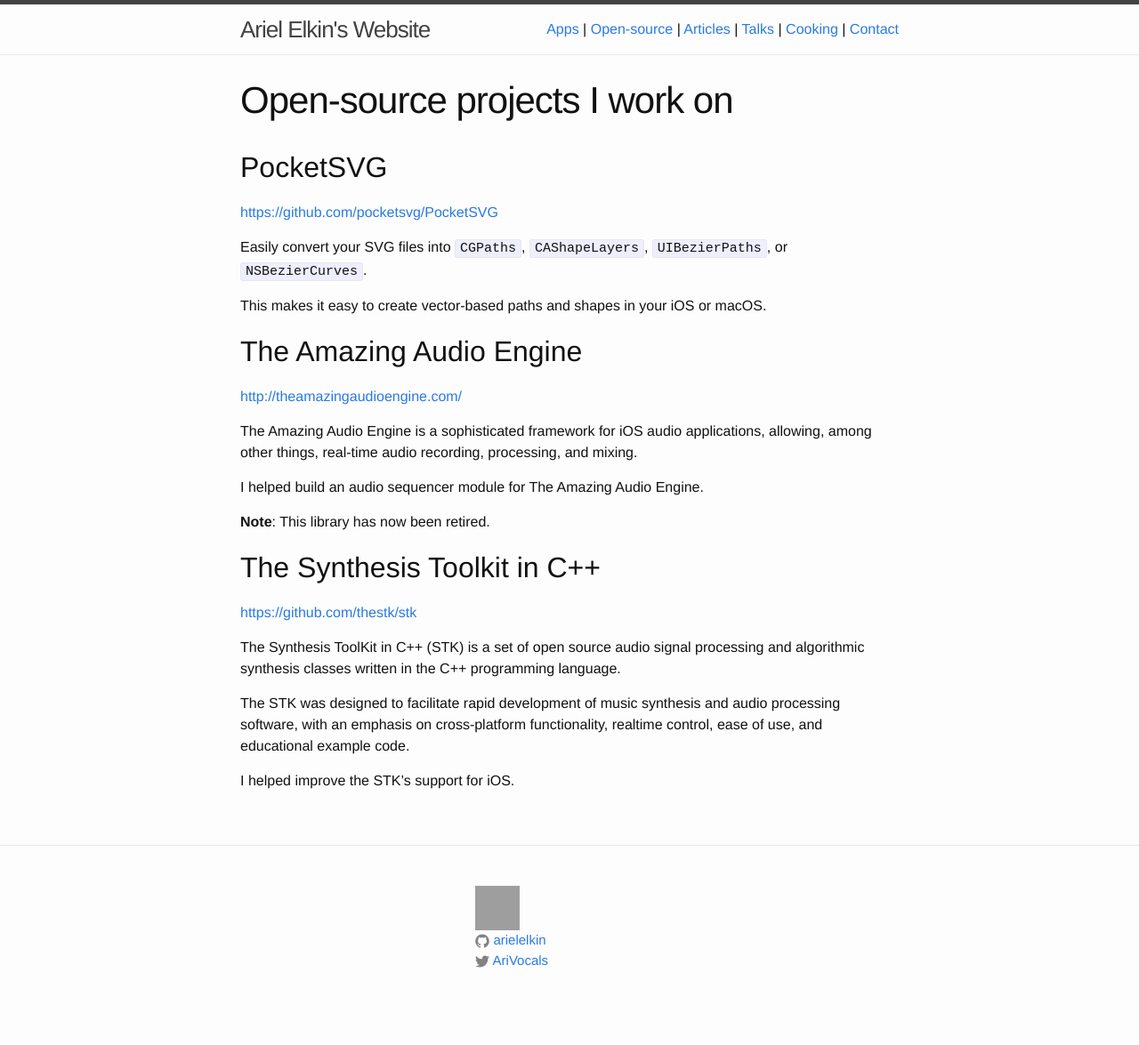
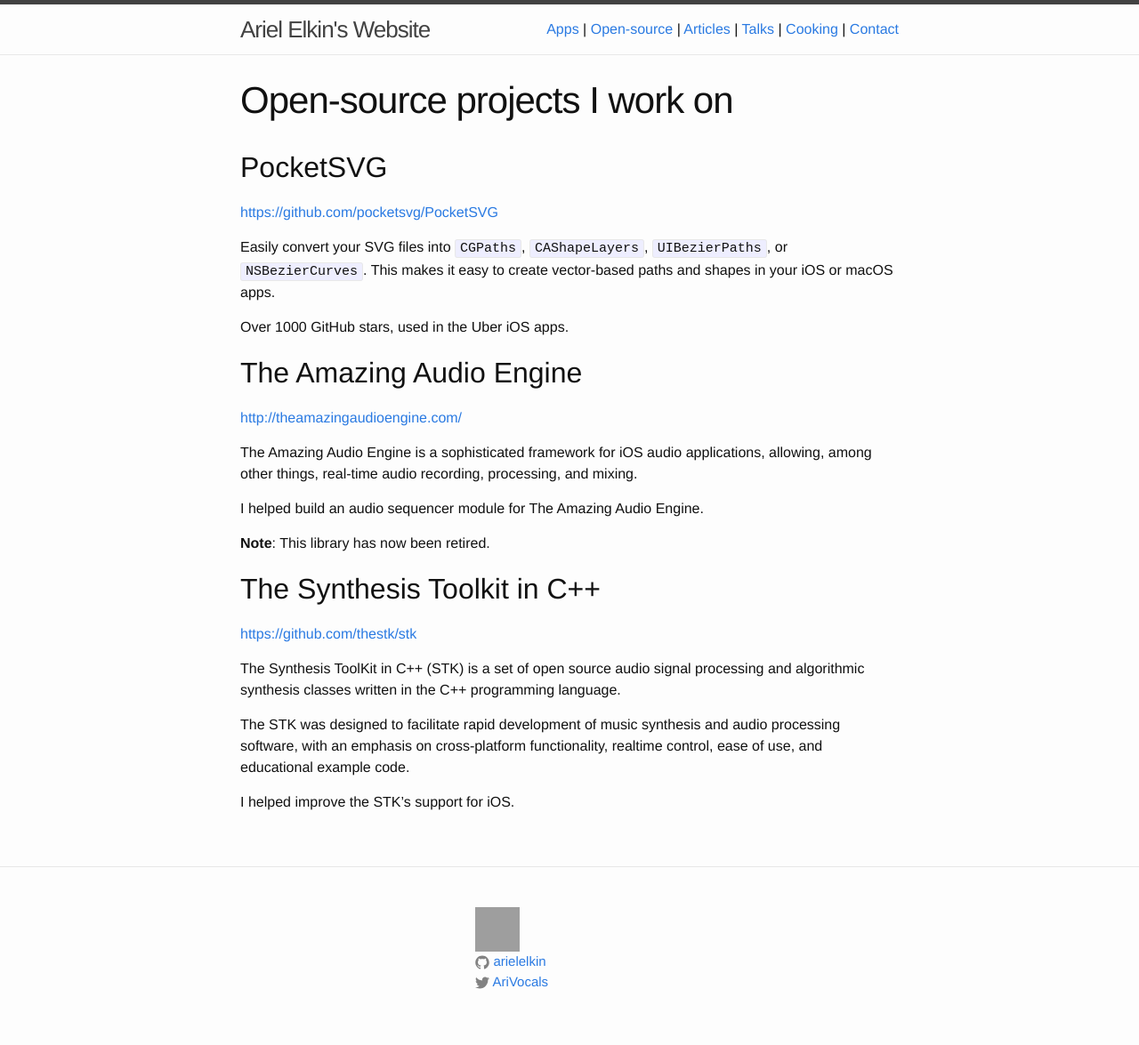
Before and after one commit to arielelkin/site_source, a Jekyll site: the page built from open-source.markdown, in a window 1280 px wide. Shown: the whole page at 89% size. Built offline with Jekyll 4.4.1, drawn with Linux system fonts in a browser that asks for light colours; before the commit the page ends 1151 px from its top, so only the background shows below that; grey boxes are pictures that could not be loaded.

Commit message:
update apps page

```diff
--- a/Gemfile
+++ b/Gemfile
@@ -1,6 +1,6 @@
 source 'https://rubygems.org'
-gem 'github-pages'
 
 group :jekyll_plugins do
   gem 'octopress-image-tag'
+#  gem 'github-pages'
 end
--- a/_config.yml
+++ b/_config.yml
@@ -18,6 +18,8 @@ disqus: arielelkin
 exclude:
   - site-source.sublime-project
   - site-source.sublime-workspace
+  - Gemfile
+  - Gemfile.lock
 
 # Build settings
 markdown: kramdown
--- a/contact.markdown
+++ b/contact.markdown
@@ -19,4 +19,4 @@ You can also find me on:
 
 ## Work Enquiries
 
-I am available for hire on a permanent or freelance basis.
+I am available for hire on a freelance basis.
--- a/cooking.markdown
+++ b/cooking.markdown
@@ -2,9 +2,9 @@
 layout: page
 title: "Cooking"
 date: 2014-04-07 17:08
-comments: true
-sharing: true
-footer: true
+comments: false
+sharing: false
+footer: false
 ---
 
 Cooking is a member of my eclectic set of passions. I feel very strongly about sourcing quality ingredients, extracting their flavours, and composing a transcendental dish. Below is a selection of my culinary achievements.
--- a/open-source.markdown
+++ b/open-source.markdown
@@ -10,9 +10,9 @@ footer: false
 
 [https://github.com/pocketsvg/PocketSVG](https://github.com/pocketsvg/PocketSVG)
 
-Easily convert your SVG files into  `CGPaths`, `CAShapeLayers`, `UIBezierPaths`, or `NSBezierCurves`.
+Easily convert your SVG files into  `CGPaths`, `CAShapeLayers`, `UIBezierPaths`, or `NSBezierCurves`. This makes it easy to create vector-based paths and shapes in your iOS or macOS apps.
 
-This makes it easy to create vector-based paths and shapes in your iOS or macOS.
+Over 1000 GitHub stars, used in the Uber iOS apps.
 
 
 ## The Amazing Audio Engine
```
Also changed, not shown: apps.markdown (+32 -13 lines), Gemfile.lock, images/download_on_the_app_store_badge.svg (added).
